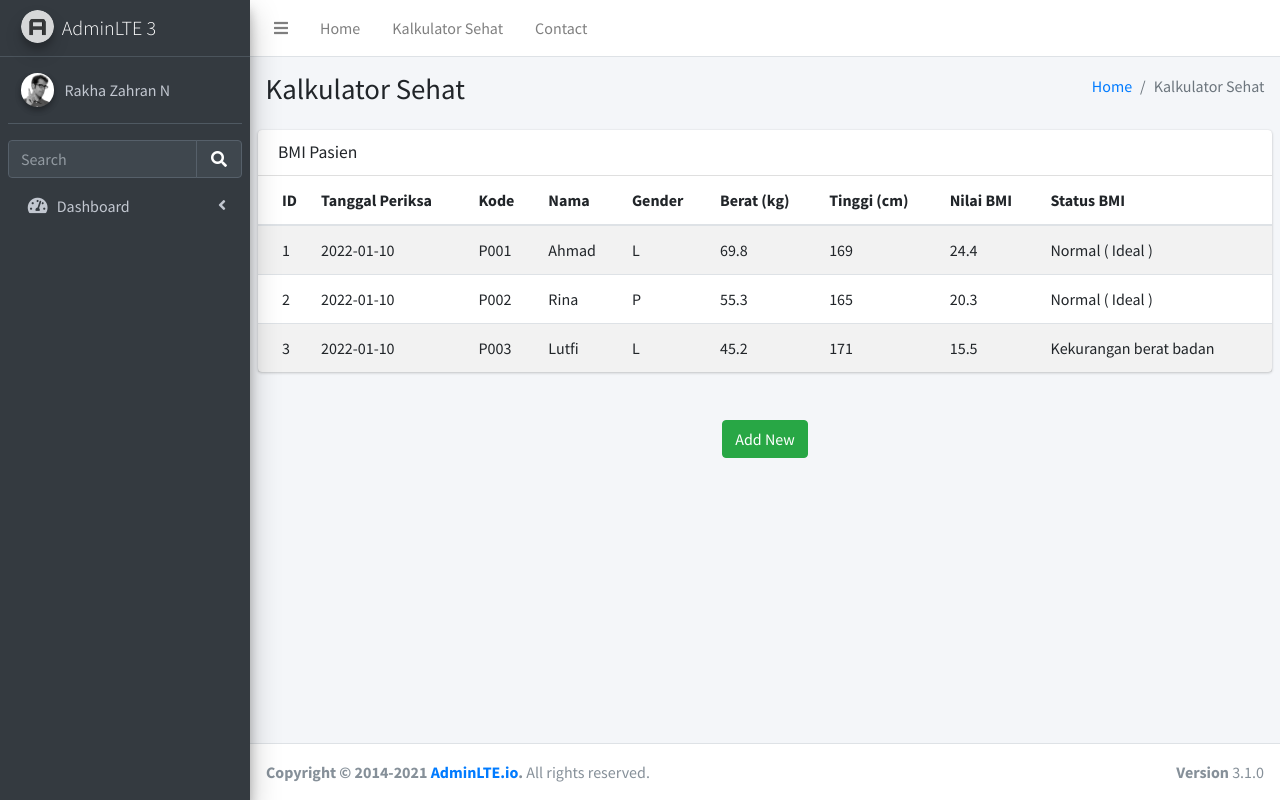
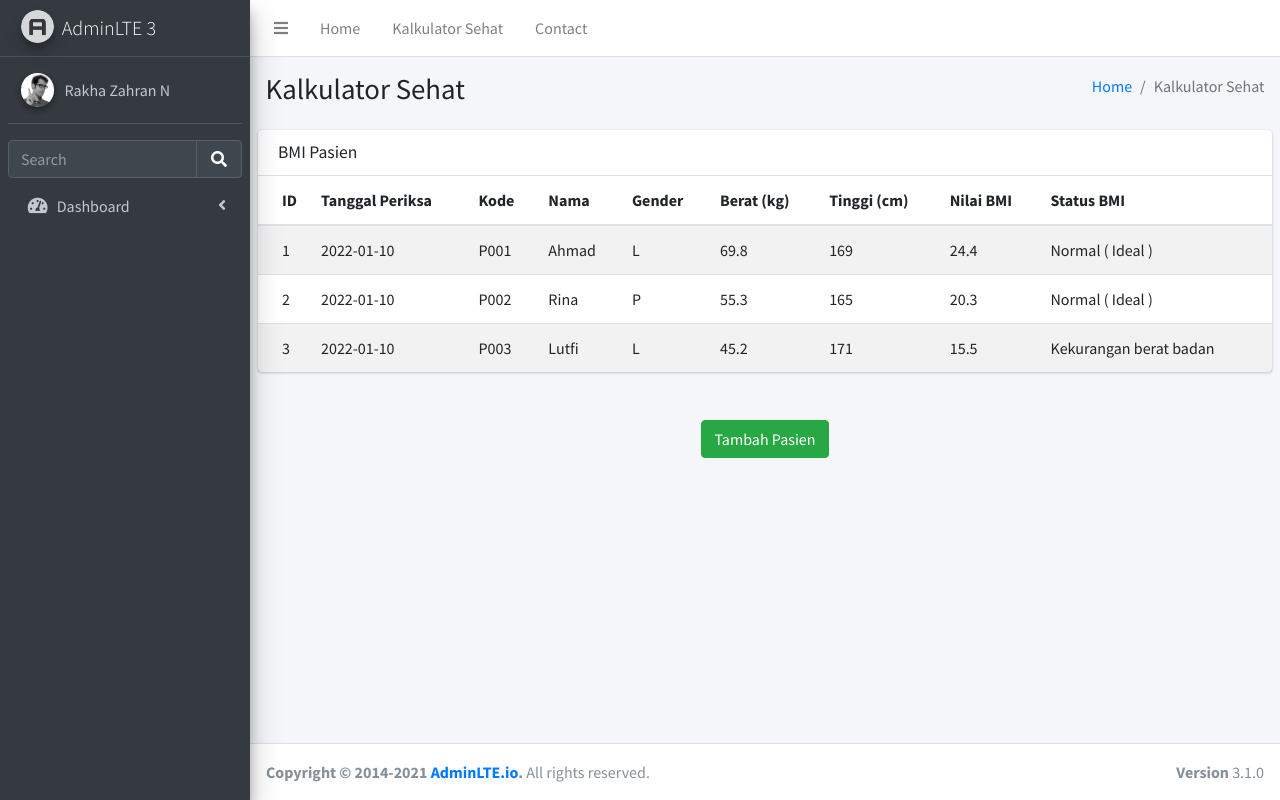
Before and after one commit to RakhaZaN/Project1-Semester2, a PHP site: page /bim.php in a window 1280 px wide. Run offline with PHP 8.4, Linux system fonts and the light colour scheme; some libraries are stand-ins or nearby versions.

Commit message:
:pencil2: typo

```diff
--- a/bim.php
+++ b/bim.php
@@ -96,7 +96,7 @@ if(isset($_POST['submit'])) {
         </div>
 
         <center class=" mt-5">
-          <a href="add.php" class="btn btn-success">Add New</a>
+          <a href="add.php" class="btn btn-success">Tambah Pasien</a>
         </center>
 
         <!-- Default box -->
```
